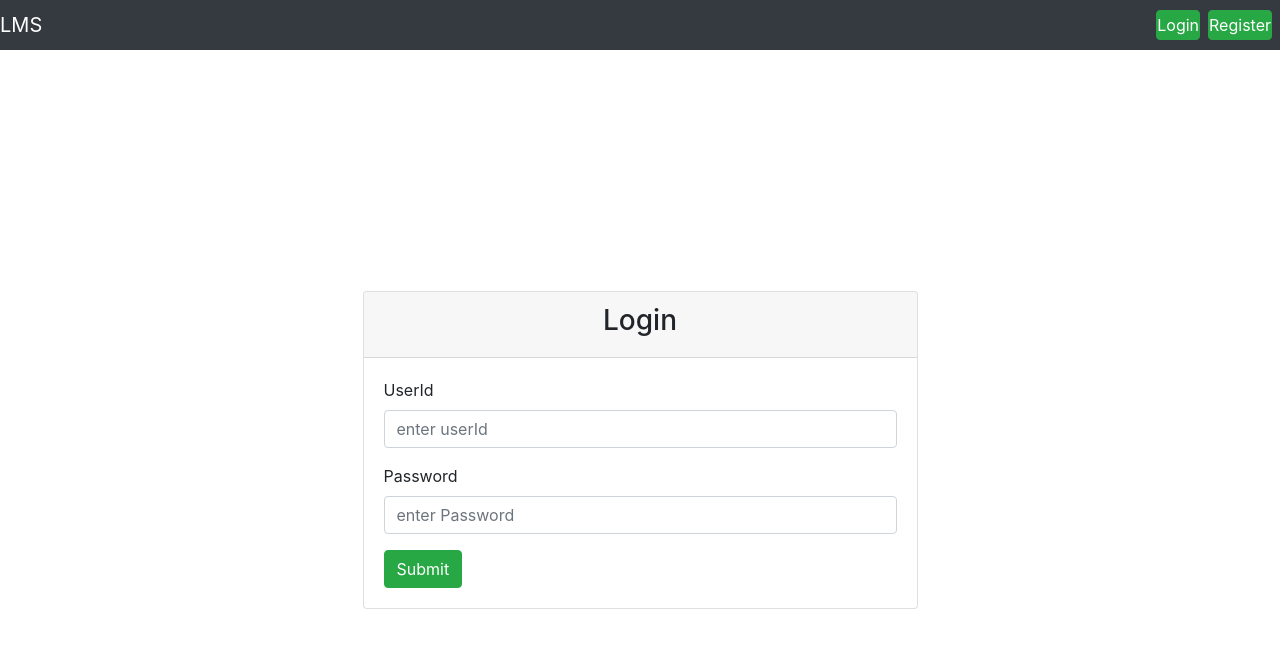
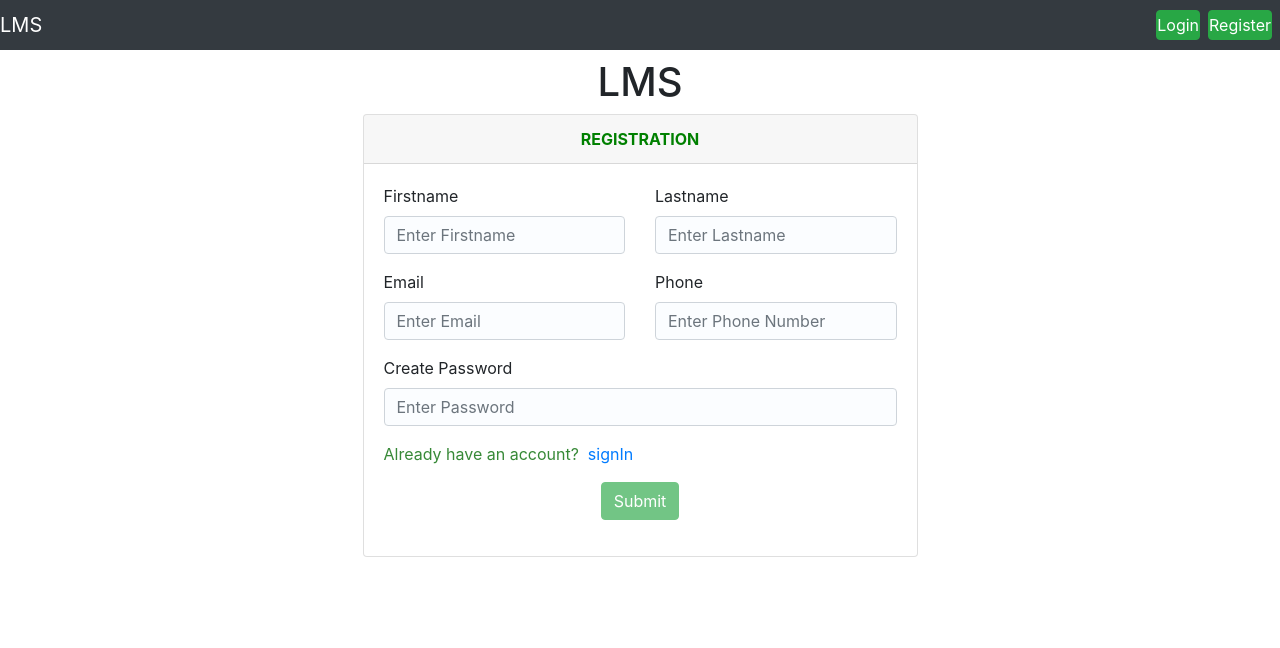
Before and after one commit to harishatla/Leave_Management_System, an Angular app: page / in a window 1280 px wide. Shown: the top 648 px of the page. Built offline with nearby package versions, Linux system fonts and the light colour scheme.

Commit message:
changes in register

```diff
--- a/src/app/app-routing.module.ts
+++ b/src/app/app-routing.module.ts
@@ -8,7 +8,7 @@ import { LMSLandingPageComponent } from './lms-landing-page/lms-landing-page.com
 const routes: Routes = [
   {
     path:'',
-    component:LoginComponent
+    component:RegisterComponent
 
   },
   {
--- a/src/app/components/login/login.component.ts
+++ b/src/app/components/login/login.component.ts
@@ -33,7 +33,7 @@ export class LoginComponent implements OnInit {
       this.tokenService.saveToken(res.token);
       this.tokenService.saveUser(res.token);
       alert('logged in successfully');
-      this.route.navigate(['/lms_landingPage'])
+      this.route.navigate(['/lms_landingPage'],{queryParams:{fullName:res.fullName,email:res.email}})
     });
     // f.reset()
   }
--- a/src/app/components/register/register.component.html
+++ b/src/app/components/register/register.component.html
@@ -124,6 +124,11 @@
                                   formControlName="password">
                         </div>
                     </div>
+                    <div class="row">
+                        <div class="col-md-12">
+                            <p style="color: rgb(55, 137, 55);">Already have an account? &nbsp;<a routerLink="/login">signIn</a></p>
+                        </div>
+                    </div>
                     <div class="form-group text-center">
                         <button type="submit" class="btn btn-success" [disabled]="registerForm.invalid">Submit</button>
                     </div>
--- a/src/app/lms-landing-page/lms-landing-page.component.html
+++ b/src/app/lms-landing-page/lms-landing-page.component.html
@@ -1 +1 @@
-<p>lms-landing-page works!</p>
+<h2>Welcome {{fullname}}</h2>
--- a/src/app/lms-landing-page/lms-landing-page.component.ts
+++ b/src/app/lms-landing-page/lms-landing-page.component.ts
@@ -1,4 +1,8 @@
 import { Component, OnInit } from '@angular/core';
+import { ActivatedRoute } from '@angular/router';
+
+
+
 
 @Component({
   selector: 'app-lms-landing-page',
@@ -6,10 +10,12 @@ import { Component, OnInit } from '@angular/core';
   styleUrls: ['./lms-landing-page.component.css']
 })
 export class LMSLandingPageComponent implements OnInit {
-
-  constructor() { }
-
+  fullname:string
+  constructor(public route:ActivatedRoute) { }
   ngOnInit(): void {
+    this.fullname=this.route.snapshot.queryParamMap.get('fullName');
+    const email=this.route.snapshot.queryParamMap.get('email')
+    console.log(this.fullname,email)
   }
 
 }
```
